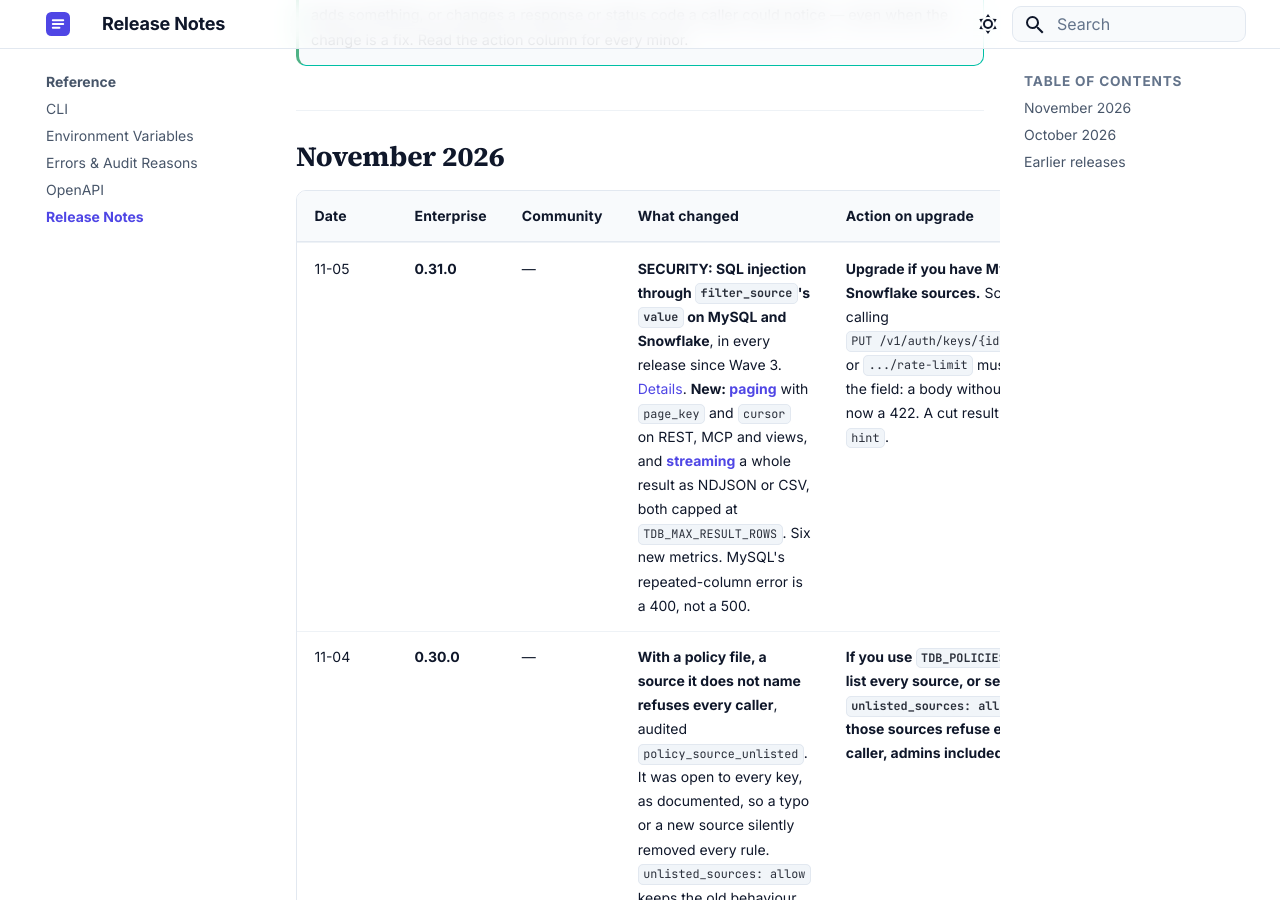
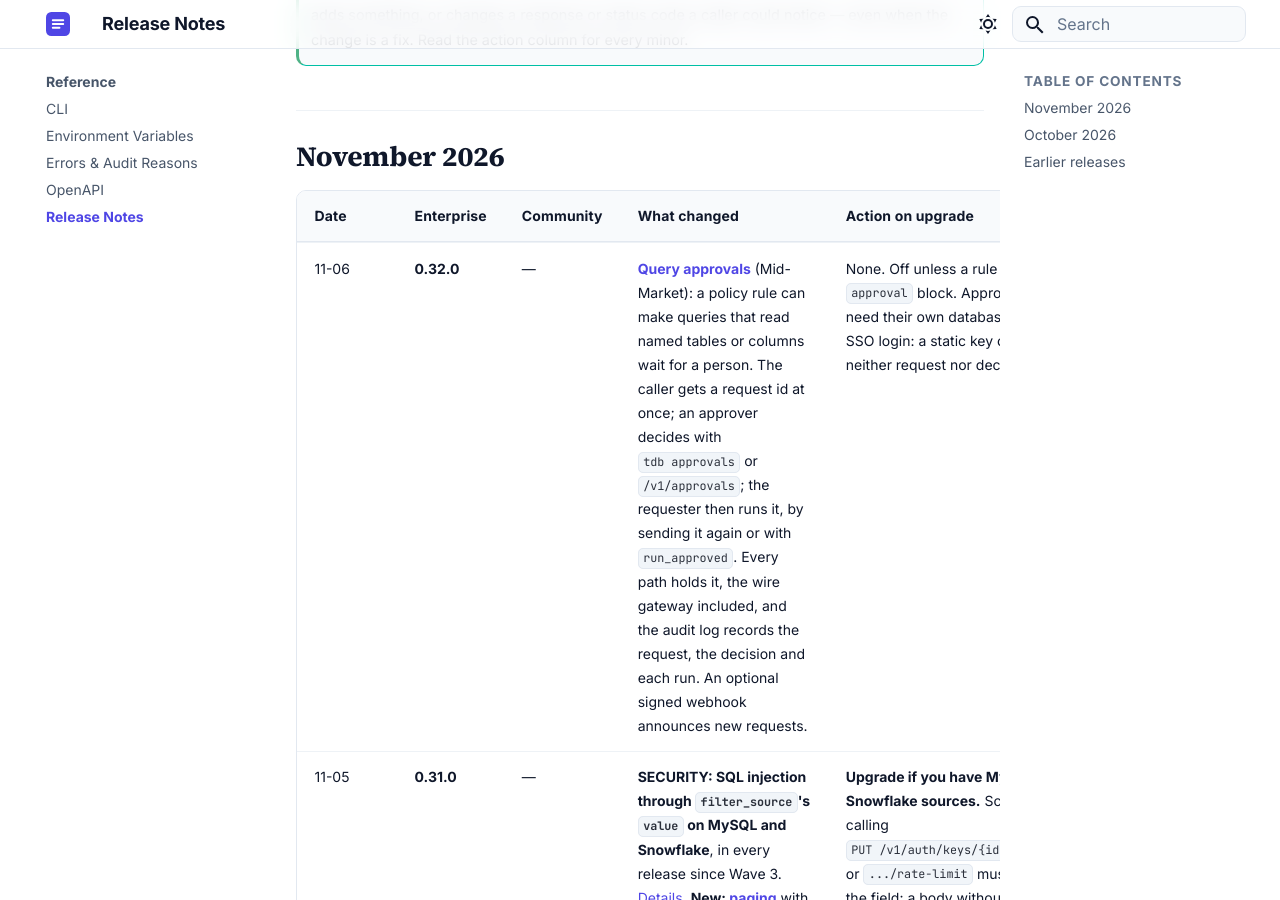
Before and after one commit to tdb-project/tdb-docs, an MkDocs documentation site: the page built from docs/release-notes.md, in a window 1280 px wide and 900 px high, scrolled down 489 px. Built offline with MkDocs 1.6.1 and Material for MkDocs 9.7.7, drawn with Linux system fonts in a browser that asks for light colours.

Commit message:
Release notes: 0.32.0, query approvals
Co-Authored-By: Claude Opus 5.5 <noreply@anthropic.com>

```diff
--- a/docs/release-notes.md
+++ b/docs/release-notes.md
@@ -19,6 +19,7 @@ To see what you are running: `GET /v1/version`.
 
 | Date | Enterprise | Community | What changed | Action on upgrade |
 |---|---|---|---|---|
+| 11-06 | **0.32.0** | — | **[Query approvals](security/approvals.md)** (Mid-Market): a policy rule can make queries that read named tables or columns wait for a person. The caller gets a request id at once; an approver decides with `tdb approvals` or `/v1/approvals`; the requester then runs it, by sending it again or with `run_approved`. Every path holds it, the wire gateway included, and the audit log records the request, the decision and each run. An optional signed webhook announces new requests. | None. Off unless a rule has an `approval` block. Approvers need their own database key or SSO login: a static key can neither request nor decide. |
 | 11-05 | **0.31.0** | — | **SECURITY: SQL injection through `filter_source`'s `value` on MySQL and Snowflake**, in every release since Wave 3. [Details](security/updates.md#2026-11-05-sql-injection-through-filter_source). **New: [paging](api/query.md#reading-more-than-one-page)** with `page_key` and `cursor` on REST, MCP and views, and **[streaming](api/query.md#streaming-a-whole-result)** a whole result as NDJSON or CSV, both capped at `TDB_MAX_RESULT_ROWS`. Six new metrics. MySQL's repeated-column error is a 400, not a 500. | **Upgrade if you have MySQL or Snowflake sources.** Scripts calling `PUT /v1/auth/keys/{id}/tools` or `.../rate-limit` must send the field: a body without it is now a 422. A cut result gains a `hint`. |
 | 11-04 | **0.30.0** | — | **With a policy file, a source it does not name refuses every caller**, audited `policy_source_unlisted`. It was open to every key, as documented, so a typo or a new source silently removed every rule. `unlisted_sources: allow` keeps the old behaviour. This is a changed default, not a vulnerability report: no advisory. [Policies](security/policies.md#sources-the-file-does-not-name) | **If you use `TDB_POLICIES_FILE`: list every source, or set `unlisted_sources: allow`, or those sources refuse every caller, admins included.** |
 | 11-04 | **0.29.0** | **0.17.1** | **Enterprise:** registering a database source checks its required keys, without connecting. A query that fails under a policy records the rule. The gateway refuses a source missing a required key with a clear error. **Community:** INFO lines reach the console, and `TDB_LOG_LEVEL` works. | Enterprise: a registration missing a key now returns 400, not 201. Community: more lines in `docker logs`, holding IDs and counts, not SQL or keys. |
```
